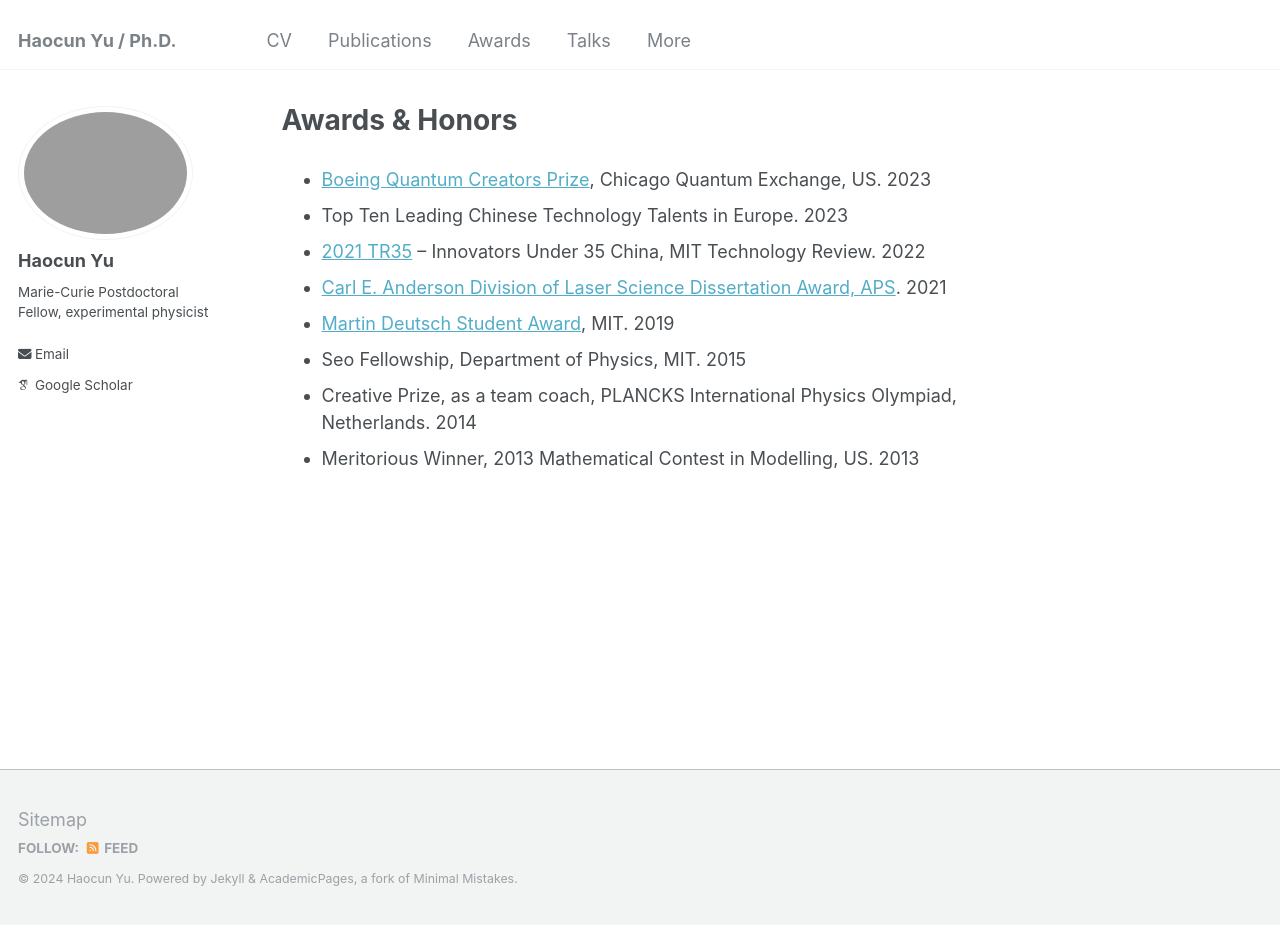
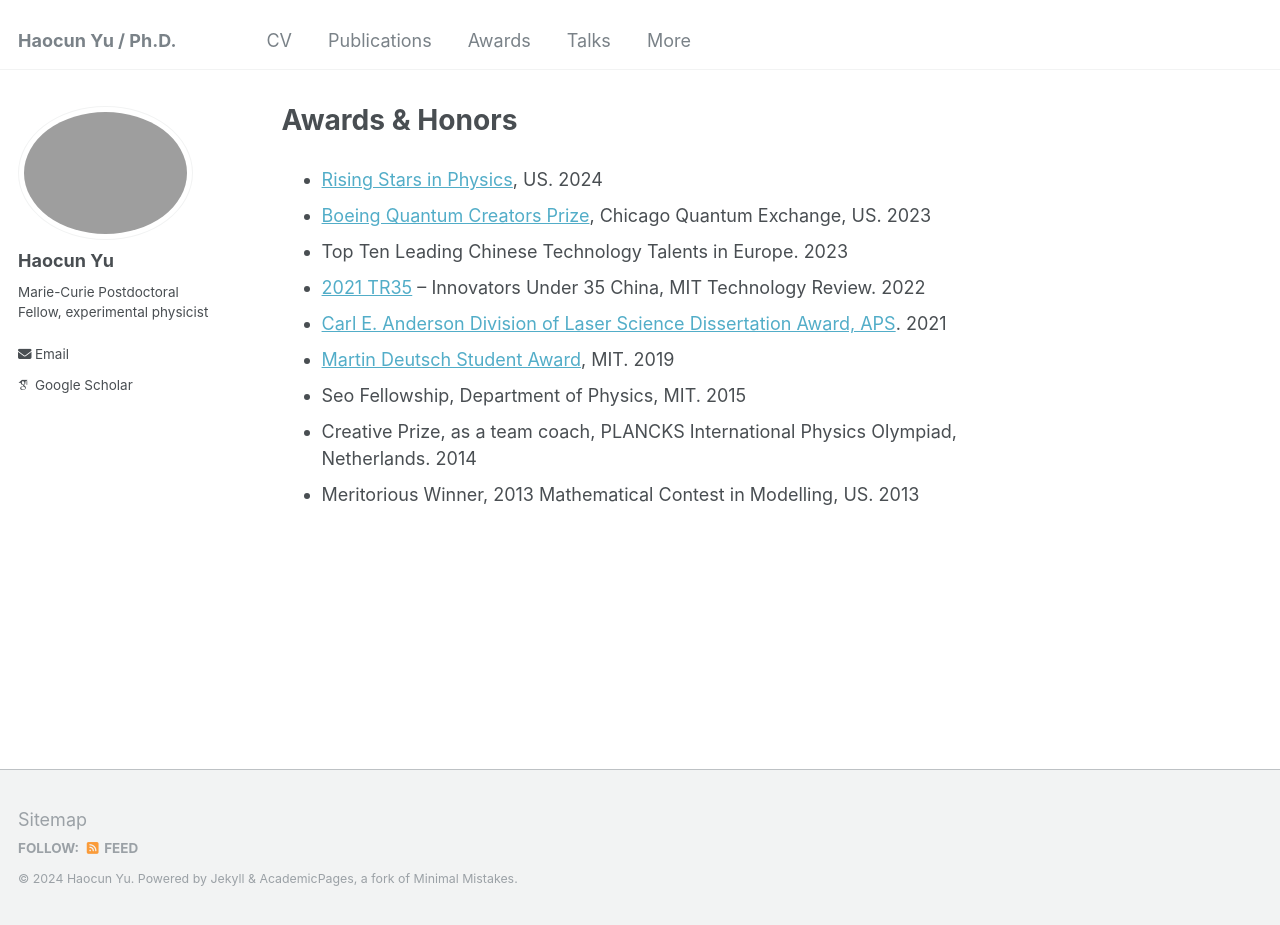
Before and after one commit to Haocun/haocun.github.io, a Jekyll site: the page built from _pages/awards.md, in a window 1280 px wide and 925 px high. Built offline with Jekyll 4.4.1, drawn with Linux system fonts in a browser that asks for light colours; some web fonts are replaced.

Commit message:
Update awards.md

```diff
--- a/_pages/awards.md
+++ b/_pages/awards.md
@@ -5,6 +5,7 @@ author_profile: true
 ---
 
 
+* [Rising Stars in Physics](https://www.physics.columbia.edu/content/2024-rising-stars-physics-workshop), US. 2024
 * [Boeing Quantum Creators Prize](https://chicagoquantum.org/education-and-training/2023-boeing-quantum-creators-prize-winners), Chicago Quantum Exchange, US. 2023
 * Top Ten Leading Chinese Technology Talents in Europe. 2023
 * [2021 TR35](https://www.innovatorsunder35.com/the-list/haocun-yu/) – Innovators Under 35 China, MIT Technology Review. 2022
```
